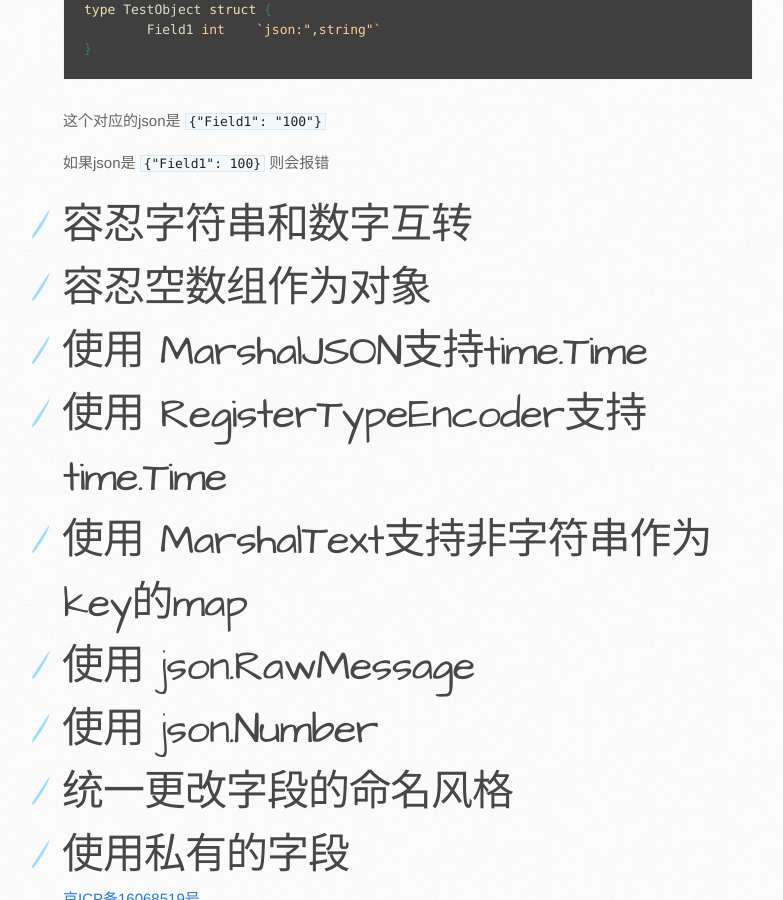
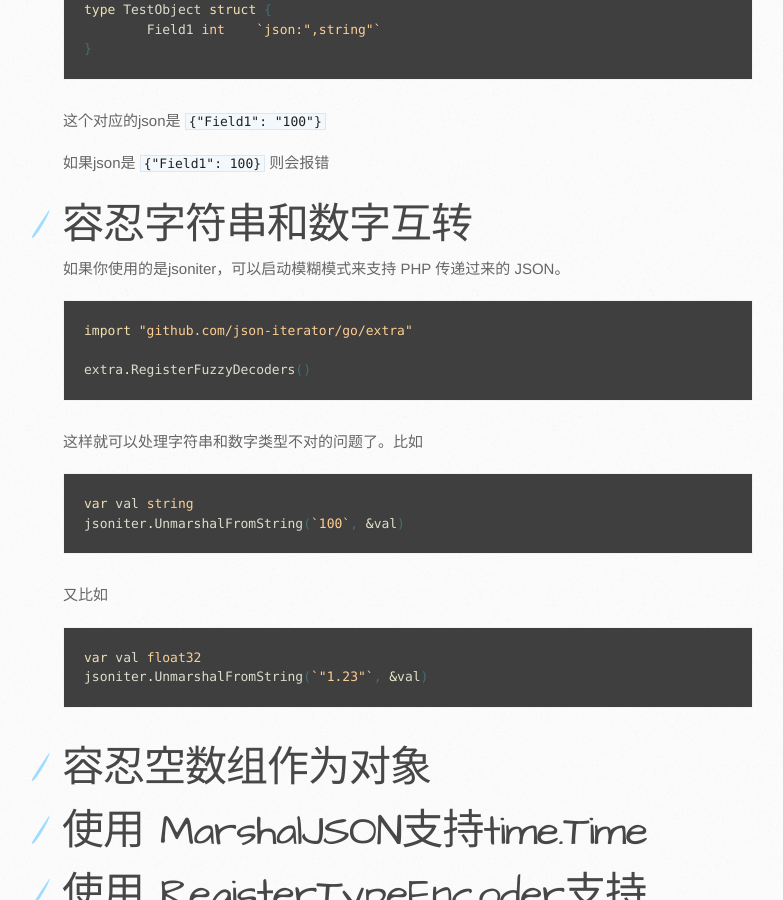
Before and after one commit to json-iterator/json-iterator.github.io, a Jekyll site: the page built from go-tips.cn.md, in a window 1280 px wide and 900 px high, scrolled down 3182 px. Shown: the whole window, without its empty margins (107-890 px from the left). Built offline with Jekyll 4.4.1, drawn with Linux system fonts in a browser that asks for light colours; comment, search, counter and statistics services are not loaded.

Commit message:
Update go-tips.cn.md

````diff
--- a/go-tips.cn.md
+++ b/go-tips.cn.md
@@ -131,6 +131,29 @@ type TestObject struct {
 如果json是 `{"Field1": 100}` 则会报错
 
 # 容忍字符串和数字互转
+
+如果你使用的是jsoniter，可以启动模糊模式来支持 PHP 传递过来的 JSON。
+
+```golang
+import "github.com/json-iterator/go/extra"
+
+extra.RegisterFuzzyDecoders()
+```
+
+这样就可以处理字符串和数字类型不对的问题了。比如
+
+```golang
+var val string
+jsoniter.UnmarshalFromString(`100`, &val)
+```
+
+又比如
+
+```golang
+var val float32
+jsoniter.UnmarshalFromString(`"1.23"`, &val)
+```
+
 # 容忍空数组作为对象
 # 使用 MarshalJSON支持time.Time
 # 使用 RegisterTypeEncoder支持time.Time
````
